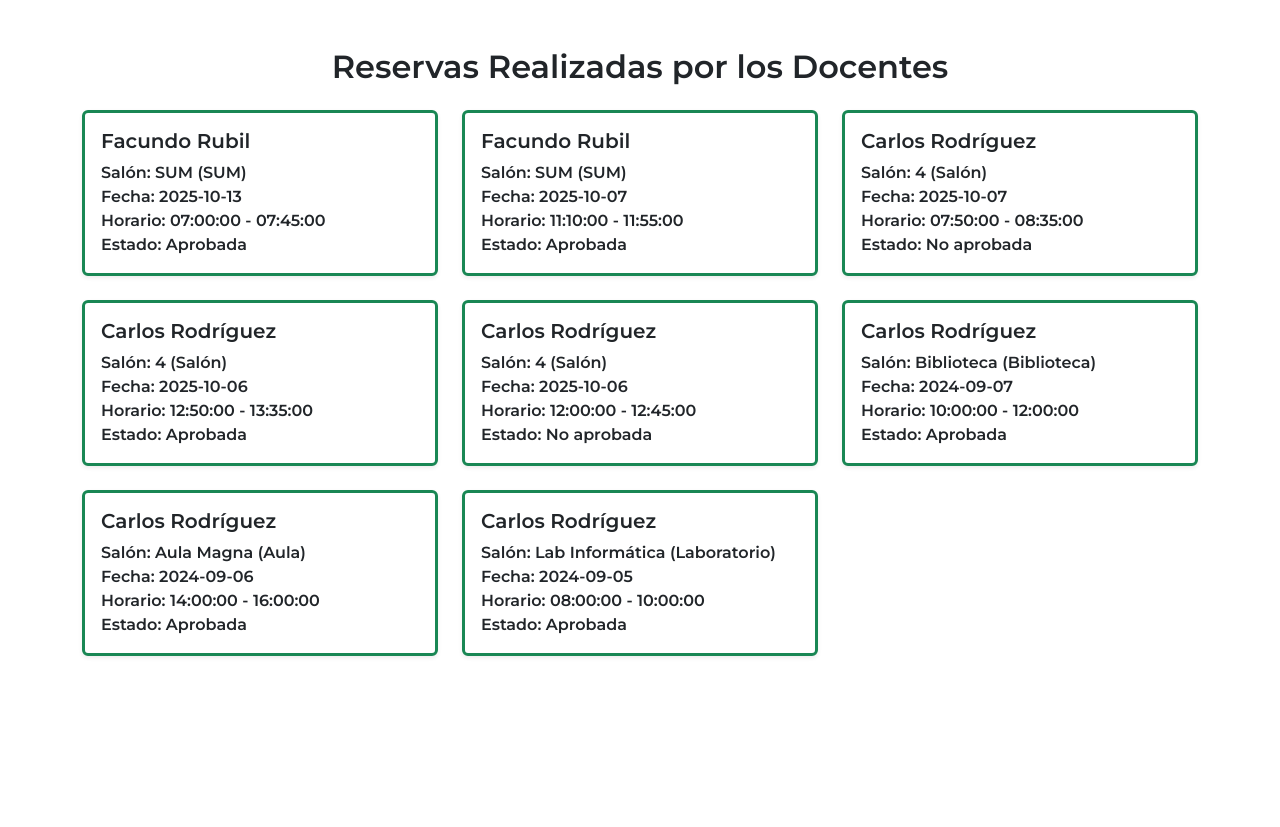
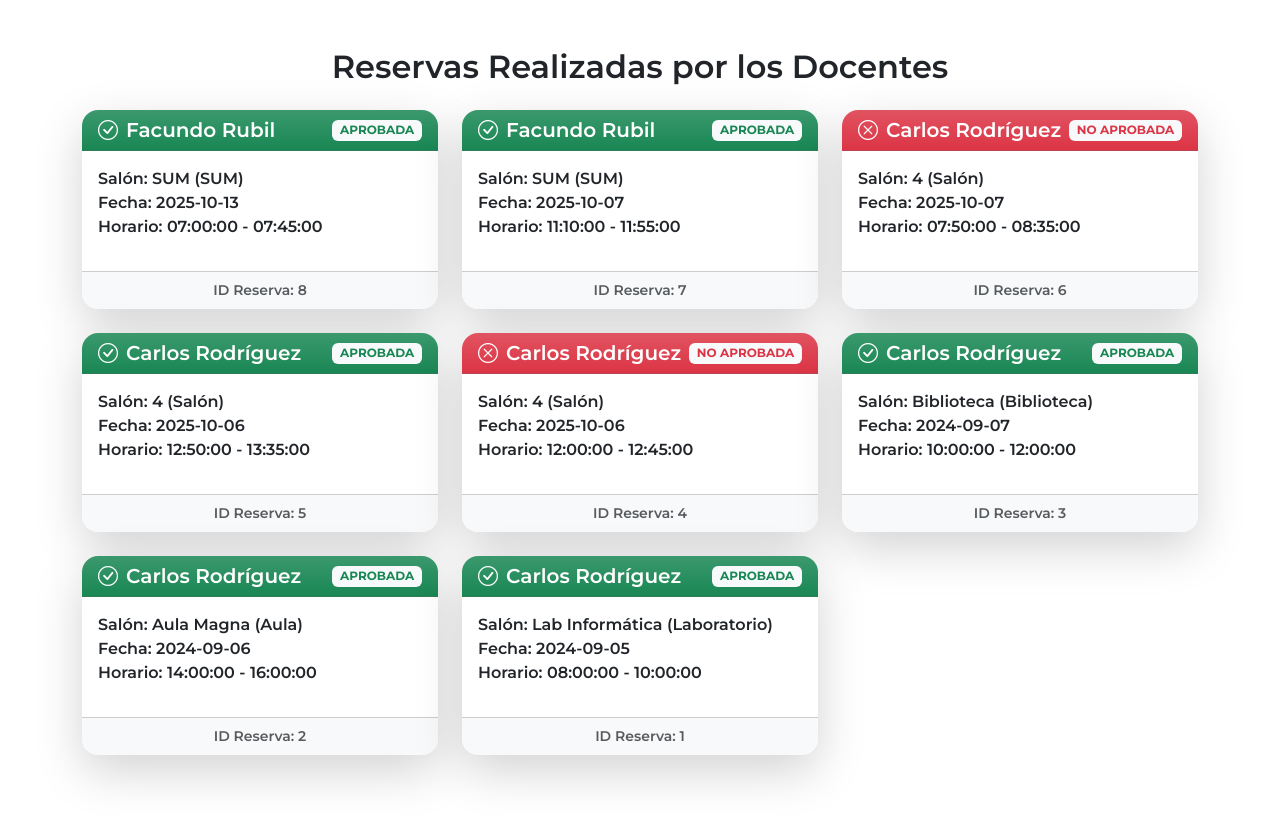
Before and after one commit to theodonzio/3vOFA_repository, a PHP site: page /usuarios/adscripta.php in a window 1280 px wide. Shown: the part 1280-2107 px from the top of the page. Before the commit the page ends 1937 px from the top, so only its background shows below. Run offline with PHP 8.4, Linux system fonts and the light colour scheme; data comes from the database, SQL or seed files in the repository.

Commit message:
Reparaddo cosas

```diff
--- a/css/style.css
+++ b/css/style.css
@@ -70,6 +70,13 @@ a{
     justify-content: center;
     align-items: center;
     gap: 20px;
+}
+
+.botones button{
+  width: 250px;
+  display: flex;
+  align-items: center;
+  justify-content: center;
 }
 
 .bienvenida{
@@ -503,3 +510,12 @@ body.oscuro #tabla_reservas_docente .table tbody tr:hover td {
     background-color: #505050;
     color: #fff !important;
 }
+
+.card {
+  transition: transform 0.2s ease, box-shadow 0.3s ease;
+}
+
+.card:hover {
+  transform: translateY(-5px);
+  box-shadow: 0 6px 20px rgba(0,0,0,0.15);
+}
--- a/php/usuarios/adscripta.php
+++ b/php/usuarios/adscripta.php
@@ -179,37 +179,72 @@
 
   if ($result->num_rows > 0) {
       while ($row = $result->fetch_assoc()) {
-                // Color según estado
-                $color = ($row['estado'] == 'Pendiente') ? 'warning' : 'success';
+
+          $estado = $row['estado'];
+          $colorEstado = 'secondary';
+          $icono = 'question-circle';
+          $textoColor = 'text-dark';
+
+          // 🎨 Colores e íconos según estado
+          if ($estado == 'Pendiente') {
+              $colorEstado = 'warning';
+              $icono = 'clock';
+              $textoColor = 'text-warning';
+          } elseif ($estado == 'Aprobada') {
+              $colorEstado = 'success';
+              $icono = 'check-circle';
+              $textoColor = 'text-success';
+          } elseif ($estado == 'No aprobada' || $estado == 'Rechazada' || $estado == 'Rechazado') {
+              $colorEstado = 'danger';
+              $icono = 'x-circle';
+              $textoColor = 'text-danger';
+          }
   ?>
           <div class="col-md-4 mb-4">
-                    <div class="card shadow-sm h-100 border-<?php echo $color; ?>">
+              <div class="card border-0 shadow-lg h-100 rounded-4 overflow-hidden">
+                  <div class="card-header bg-<?php echo $colorEstado; ?> bg-gradient text-white d-flex justify-content-between align-items-center">
+                      <h5 class="mb-0 d-flex align-items-center gap-2">
+                          <i class="bi bi-<?php echo $icono; ?>"></i>
+                          <?php echo $row['nombre_docente'] . ' ' . $row['apellido_docente']; ?>
+                      </h5>
+                      <span class="badge bg-light <?php echo $textoColor; ?> fw-bold">
+                          <?php echo strtoupper($estado); ?>
+                      </span>
+                  </div>
+
                   <div class="card-body">
-                            <h5 class="card-title"><?php echo $row['nombre_docente'] . ' ' . $row['apellido_docente']; ?></h5>
-                            <p class="card-text">
-                                <strong>Salón:</strong> <?php echo $row['nombre_espacio'] . ' (' . $row['tipo_salon'] . ')'; ?><br>
-                                <strong>Fecha:</strong> <?php echo $row['fecha']; ?><br>
-                                <strong>Horario:</strong> <?php echo $row['hora_inicio'] . ' - ' . $row['hora_fin']; ?><br>
-                                <strong>Estado:</strong> <?php echo $row['estado']; ?>
-                            </p>
+                      <ul class="list-unstyled mb-3">
+                          <li><strong>Salón:</strong> <?php echo $row['nombre_espacio'] . ' (' . $row['tipo_salon'] . ')'; ?></li>
+                          <li><strong>Fecha:</strong> <?php echo $row['fecha']; ?></li>
+                          <li><strong>Horario:</strong> <?php echo $row['hora_inicio'] . ' - ' . $row['hora_fin']; ?></li>
+                      </ul>
 
-                            <?php if($row['estado'] == 'Pendiente'){ ?>
-                            <form action="../funciones/aprobar_reserva.php" method="POST" class="d-flex gap-2">
+                      <?php if($estado == 'Pendiente'){ ?>
+                      <form action="../funciones/aprobar_reserva.php" method="POST" class="d-flex justify-content-between">
                           <input type="hidden" name="id_reserva" value="<?php echo $row['id_reserva']; ?>">
-                                <button type="submit" name="accion" value="Aprobar" class="btn btn-success btn-sm">Aprobar</button>
-                                <button type="submit" name="accion" value="Rechazar" class="btn btn-danger btn-sm">No aprobar</button>
+                          <button type="submit" name="accion" value="Aprobar" class="btn btn-success w-50 me-2">
+                              <i class="bi bi-check-lg"></i> Aprobar
+                          </button>
+                          <button type="submit" name="accion" value="Rechazar" class="btn btn-danger w-50">
+                              <i class="bi bi-x-lg"></i> No aprobar
+                          </button>
                       </form>
                       <?php } ?>
+                  </div>
+
+                  <div class="card-footer text-muted text-center small bg-light">
+                      ID Reserva: <?php echo $row['id_reserva']; ?>
                   </div>
               </div>
           </div>
   <?php
       }
   } else {
-            echo '<div class="col-12"><p class="text-center">No hay reservas registradas aún.</p></div>';
+      echo '<div class="col-12"><p class="text-center text-muted fs-5">No hay reservas registradas aún.</p></div>';
   }
 
   $conn->close();
   ?>
 </div>
+
 </div>
```
Also changed, not shown: js/activadorHover.js (added, +16 -0 lines), php/tools/ventanaModales.php (+8 -7 lines). Lines whose indentation alone changed are shown as unchanged.
